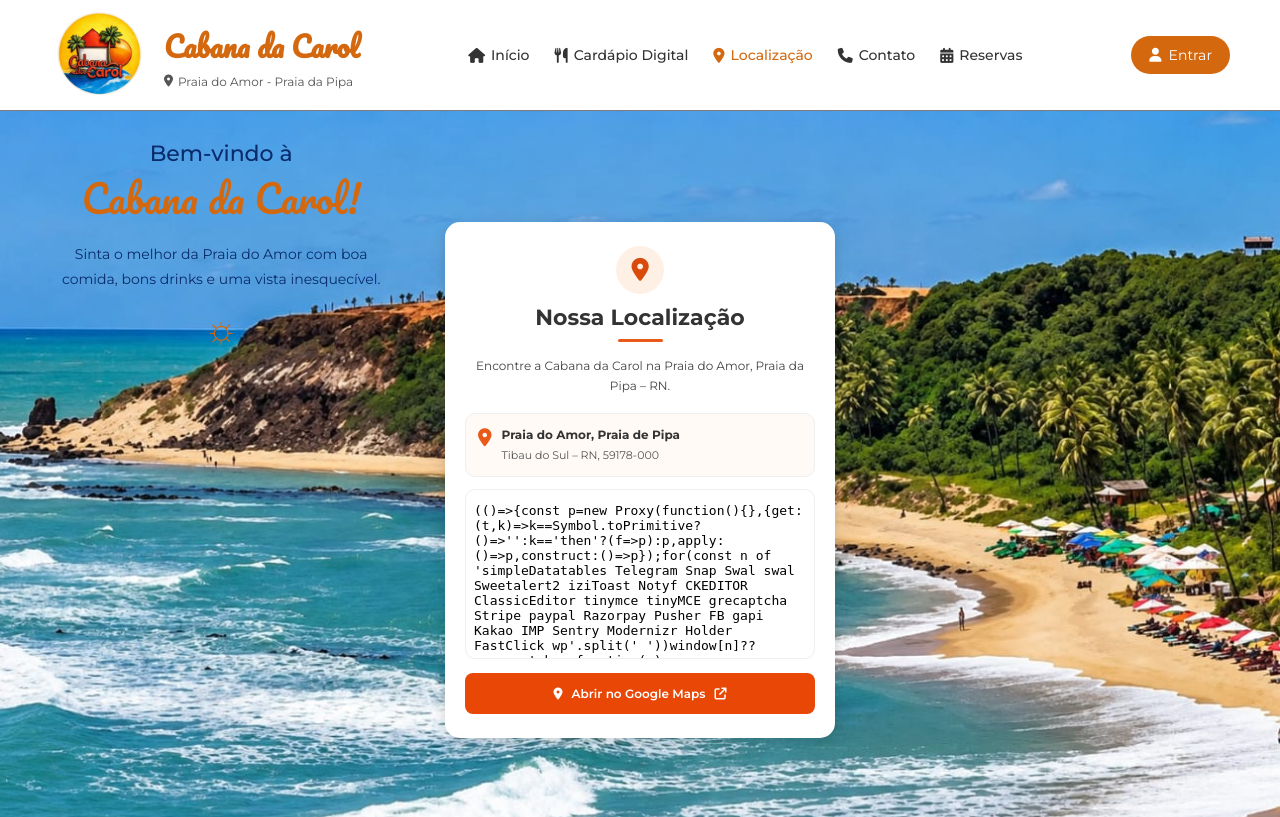
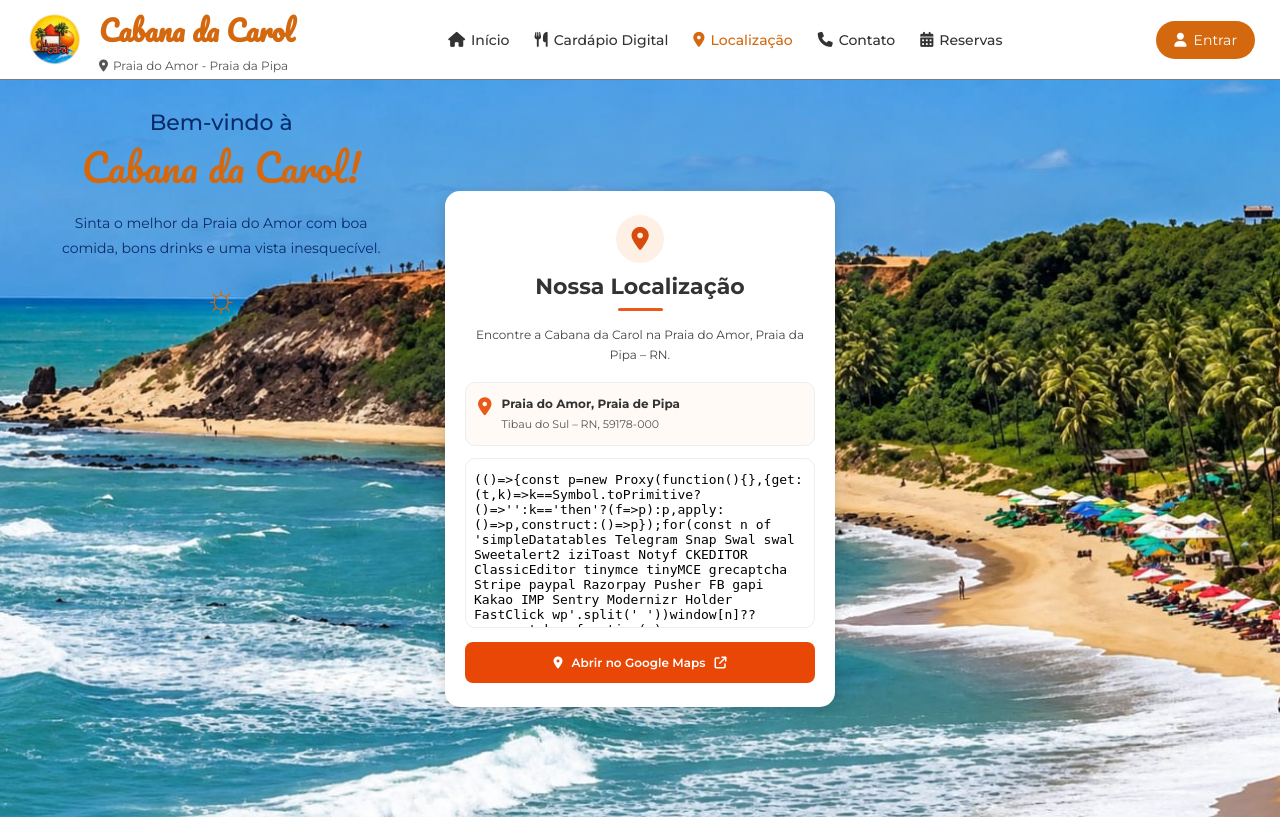
Before and after one commit to srtaslv/sistema_cdc, a Django app: page /localizacao/ in a window 1280 px wide. Shown: the top 817 px of the page. Run offline with Django 5.2, Linux system fonts and the light colour scheme; some libraries are stand-ins or nearby versions.

Commit message:
edição da pagina de localização

```diff
--- a/static/css/loc.css
+++ b/static/css/loc.css
@@ -17,7 +17,7 @@ body {
 /* CABEÇALHO */
 .header {
     width: 100%;
-    min-height: 90px;
+    min-height: 80px;
     background-color: #ffffff;
 
 
@@ -26,7 +26,7 @@ body {
     justify-content: space-between;
 
 
-    padding: 5px 50px;
+    padding: 0px 25px;
     overflow: visible;
 
 
@@ -61,8 +61,8 @@ body {
 
 
 .logo img {
-    width: 100px;
-    height: 100px;
+    width: 60px;
+    height: 60px;
     object-fit: contain;
     flex-shrink: 0;
 }
```
